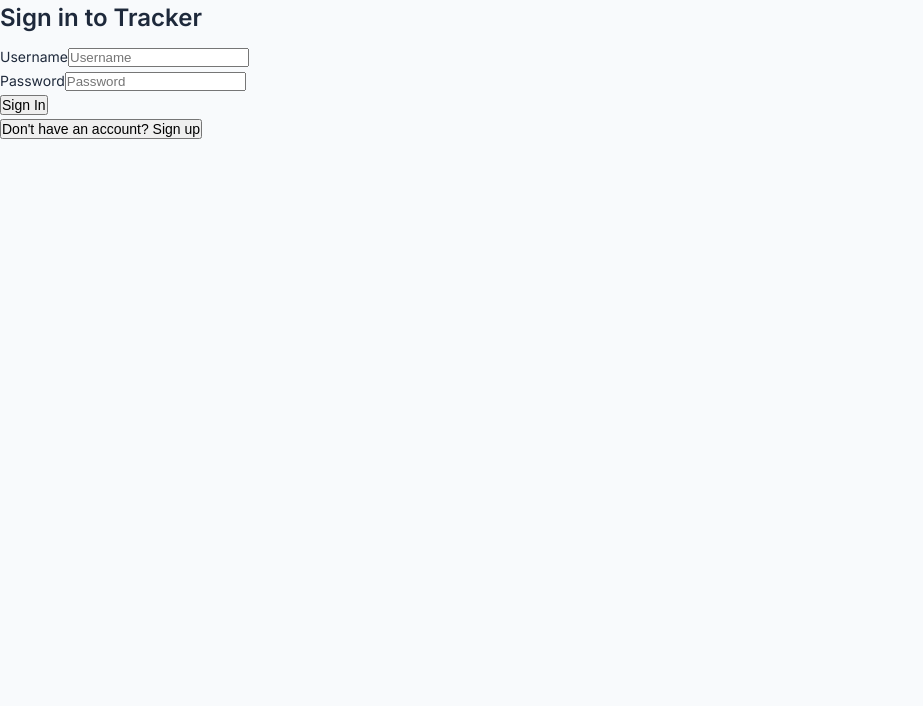
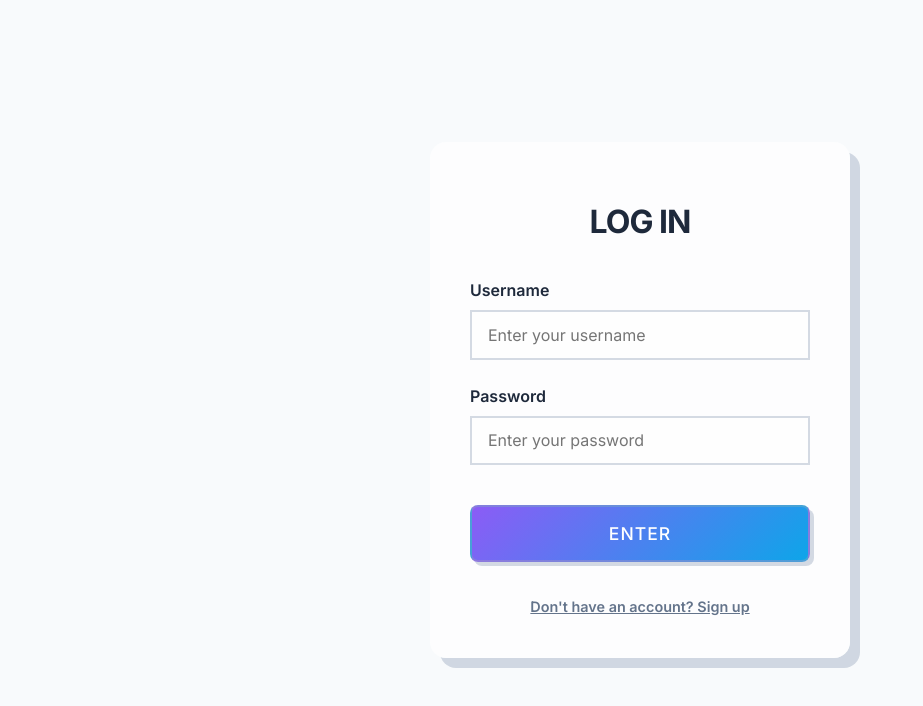
Before and after one commit to 0sk11/Interview-Prep, a React (Vite) app: page / in a window 1280 px wide. Shown: the top 706 px of the page, without its empty margins (0-923 px from the left). Built offline with nearby package versions, Linux system fonts and the light colour scheme; the HTML template or start-up script is replaced by a standard one.

Commit message:
Polish auth page styling and update title

```diff
--- a/index.html
+++ b/index.html
@@ -4,7 +4,7 @@
     <meta charset="UTF-8" />
     <link rel="icon" type="image/svg+xml" href="/favicon.svg" />
     <meta name="viewport" content="width=device-width, initial-scale=1.0" />
-    <title>temp-app</title>
+    <title>Interview Prep 360</title>
   </head>
   <body>
     <div id="root"></div>
--- a/src/pages/Auth.jsx
+++ b/src/pages/Auth.jsx
@@ -28,72 +28,172 @@ export default function Auth() {
   };
 
   return (
-    <div className="min-h-screen flex items-center justify-center bg-gray-50 dark:bg-[#121212] px-4">
-      <div className="max-w-md w-full space-y-8 bg-white dark:bg-[#1E1E1E] p-8 rounded-xl shadow-lg border border-gray-200 dark:border-gray-800">
-        <div>
-          <h2 className="mt-6 text-center text-3xl font-extrabold text-gray-900 dark:text-white">
-            {isLogin ? 'Sign in to Tracker' : 'Create an account'}
+    <div style={{
+      minHeight: '100vh',
+      display: 'flex',
+      alignItems: 'center',
+      justifyContent: 'center',
+      backgroundColor: 'var(--bg-dark)',
+      padding: '1rem',
+      fontFamily: 'var(--font-main)'
+    }}>
+      <div className="card" style={{
+        width: '100%',
+        maxWidth: '420px',
+        padding: '2.5rem',
+        boxShadow: '10px 10px 0px var(--border-strong)',
+        position: 'relative',
+        overflow: 'hidden'
+      }}>
+        {/* Accent Bar */}
+        <div style={{
+          position: 'absolute',
+          top: 0,
+          left: 0,
+          right: 0,
+          height: '8px',
+          backgroundColor: 'var(--status-solved)' // Bauhaus Blue
+        }}></div>
+
+        <h2 style={{
+          marginTop: '1rem',
+          marginBottom: '2rem',
+          textAlign: 'center',
+          fontSize: '2rem',
+          fontWeight: 700,
+          color: 'var(--text-main)',
+          textTransform: 'uppercase',
+          letterSpacing: '-1px'
+        }}>
+          {isLogin ? 'Log In' : 'Sign Up'}
         </h2>
-        </div>
 
-        <form className="mt-8 space-y-6" onSubmit={handleSubmit}>
+        <form onSubmit={handleSubmit} style={{ display: 'flex', flexDirection: 'column', gap: '1.5rem' }}>
           {error && (
-            <div className="bg-red-50 dark:bg-red-900/30 text-red-600 dark:text-red-400 p-3 rounded-md text-sm text-center border border-red-200 dark:border-red-800">
+            <div style={{
+              backgroundColor: 'var(--status-editorial)', // Red
+              color: 'white',
+              padding: '0.8rem',
+              border: '2px solid var(--border-strong)',
+              fontWeight: 600,
+              textAlign: 'center',
+              fontSize: '0.9rem'
+            }}>
               {error}
             </div>
           )}
 
-          <div className="space-y-4 rounded-md shadow-sm">
           <div>
-              <label className="block text-sm font-medium text-gray-700 dark:text-gray-300 mb-1">
+            <label style={{ display: 'block', marginBottom: '0.5rem', fontWeight: 600, color: 'var(--text-main)' }}>
               Username
             </label>
             <input
               name="username"
               type="text"
               required
-                className="appearance-none relative block w-full px-3 py-2 border border-gray-300 dark:border-gray-700 placeholder-gray-500 text-gray-900 dark:text-white rounded-md focus:outline-none focus:ring-blue-500 focus:border-blue-500 focus:z-10 sm:text-sm bg-white dark:bg-[#2A2A2A]"
-                placeholder="Username"
+              placeholder="Enter your username"
               value={username}
               onChange={(e) => setUsername(e.target.value)}
+              style={{
+                width: '100%',
+                padding: '0.8rem 1rem',
+                border: '2px solid var(--border-strong)',
+                backgroundColor: 'var(--bg-card)',
+                color: 'var(--text-main)',
+                fontSize: '1rem',
+                fontFamily: 'var(--font-main)',
+                outline: 'none'
+              }}
+              onFocus={(e) => e.target.style.borderColor = 'var(--status-solved)'}
+              onBlur={(e) => e.target.style.borderColor = 'var(--border-strong)'}
             />
           </div>
+
           <div>
-              <label className="block text-sm font-medium text-gray-700 dark:text-gray-300 mb-1">
+            <label style={{ display: 'block', marginBottom: '0.5rem', fontWeight: 600, color: 'var(--text-main)' }}>
               Password
             </label>
             <input
               name="password"
               type="password"
               required
-                className="appearance-none relative block w-full px-3 py-2 border border-gray-300 dark:border-gray-700 placeholder-gray-500 text-gray-900 dark:text-white rounded-md focus:outline-none focus:ring-blue-500 focus:border-blue-500 focus:z-10 sm:text-sm bg-white dark:bg-[#2A2A2A]"
-                placeholder="Password"
+              placeholder="Enter your password"
               value={password}
               onChange={(e) => setPassword(e.target.value)}
+              style={{
+                width: '100%',
+                padding: '0.8rem 1rem',
+                border: '2px solid var(--border-strong)',
+                backgroundColor: 'var(--bg-card)',
+                color: 'var(--text-main)',
+                fontSize: '1rem',
+                fontFamily: 'var(--font-main)',
+                outline: 'none'
+              }}
+              onFocus={(e) => e.target.style.borderColor = 'var(--status-solved)'}
+              onBlur={(e) => e.target.style.borderColor = 'var(--border-strong)'}
             />
           </div>
-          </div>
 
-          <div>
           <button
             type="submit"
             disabled={loading}
-              className="group relative w-full flex justify-center py-2 px-4 border border-transparent text-sm font-medium rounded-md text-white bg-blue-600 hover:bg-blue-700 focus:outline-none focus:ring-2 focus:ring-offset-2 focus:ring-blue-500 disabled:opacity-70 disabled:cursor-not-allowed transition-colors"
+            className="btn btn-primary"
+            style={{
+              marginTop: '1rem',
+              width: '100%',
+              padding: '1rem',
+              fontSize: '1.1rem',
+              textTransform: 'uppercase',
+              letterSpacing: '1px',
+              backgroundColor: 'var(--status-solved)',
+              color: 'white',
+              border: '2px solid var(--border-strong)',
+              boxShadow: '4px 4px 0px var(--border-strong)',
+              transition: 'all 0.1s ease',
+              opacity: loading ? 0.7 : 1
+            }}
+            onMouseDown={(e) => {
+              if(!loading) {
+                e.target.style.transform = 'translate(2px, 2px)';
+                e.target.style.boxShadow = '2px 2px 0px var(--border-strong)';
+              }
+            }}
+            onMouseUp={(e) => {
+              if(!loading) {
+                e.target.style.transform = 'translate(0px, 0px)';
+                e.target.style.boxShadow = '4px 4px 0px var(--border-strong)';
+              }
+            }}
+            onMouseLeave={(e) => {
+              e.target.style.transform = 'translate(0px, 0px)';
+              e.target.style.boxShadow = '4px 4px 0px var(--border-strong)';
+            }}
           >
-              {loading ? 'Processing...' : (isLogin ? 'Sign In' : 'Sign Up')}
+            {loading ? 'Processing...' : (isLogin ? 'Enter' : 'Create')}
           </button>
-          </div>
         </form>
 
-        <div className="text-center">
+        <div style={{ textAlign: 'center', marginTop: '2rem' }}>
           <button
             onClick={() => {
               setIsLogin(!isLogin);
               setError('');
             }}
-            className="text-sm text-blue-600 hover:text-blue-500 dark:text-blue-400 dark:hover:text-blue-300 transition-colors"
+            style={{
+              background: 'none',
+              border: 'none',
+              color: 'var(--text-muted)',
+              fontSize: '0.9rem',
+              fontWeight: 600,
+              cursor: 'pointer',
+              textDecoration: 'underline',
+              fontFamily: 'var(--font-main)'
+            }}
+            onMouseEnter={(e) => e.target.style.color = 'var(--text-main)'}
+            onMouseLeave={(e) => e.target.style.color = 'var(--text-muted)'}
           >
-            {isLogin ? "Don't have an account? Sign up" : 'Already have an account? Sign in'}
+            {isLogin ? "Don't have an account? Sign up" : 'Already have an account? Log in'}
           </button>
         </div>
       </div>
```
Lines whose indentation alone changed are shown as unchanged.
